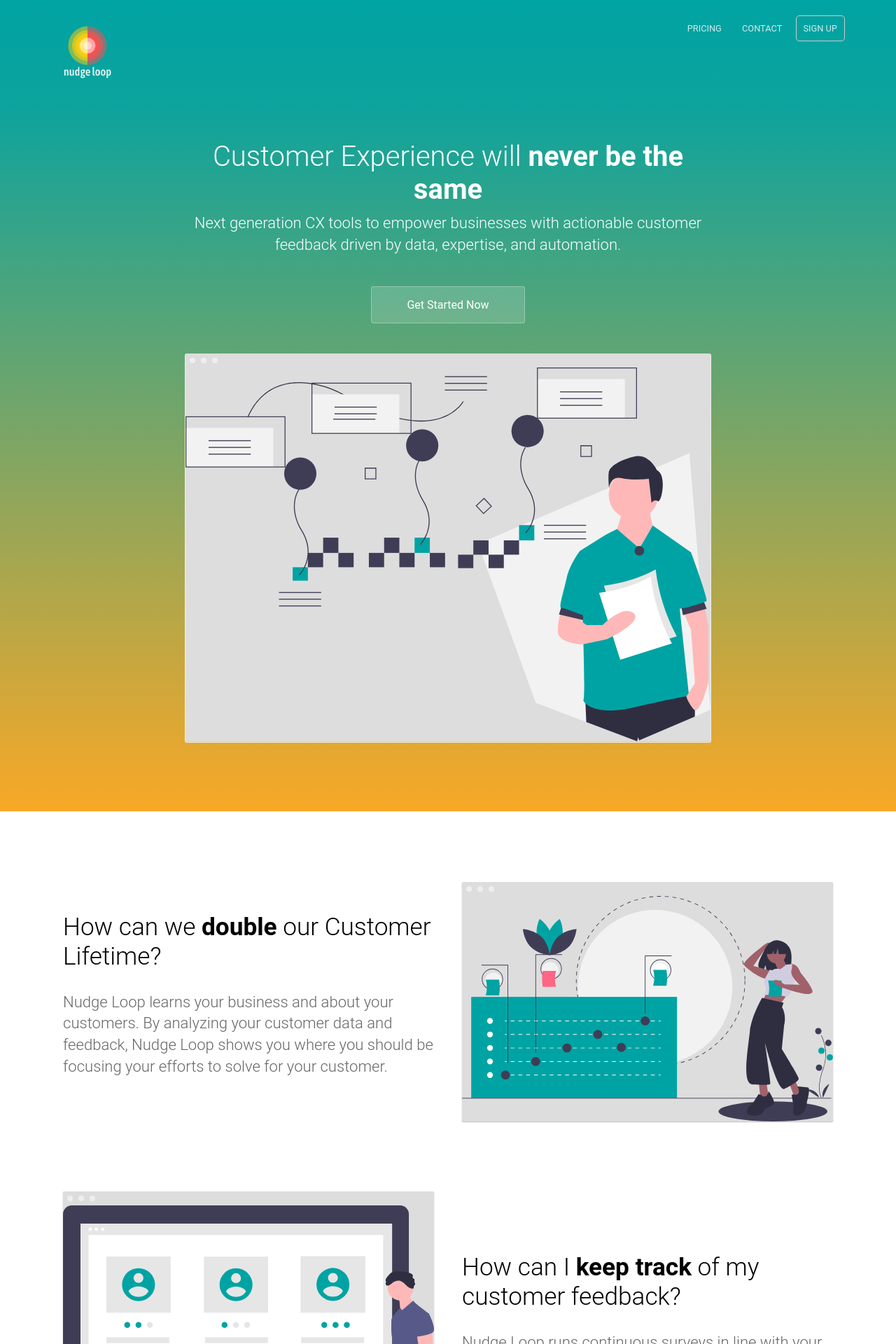
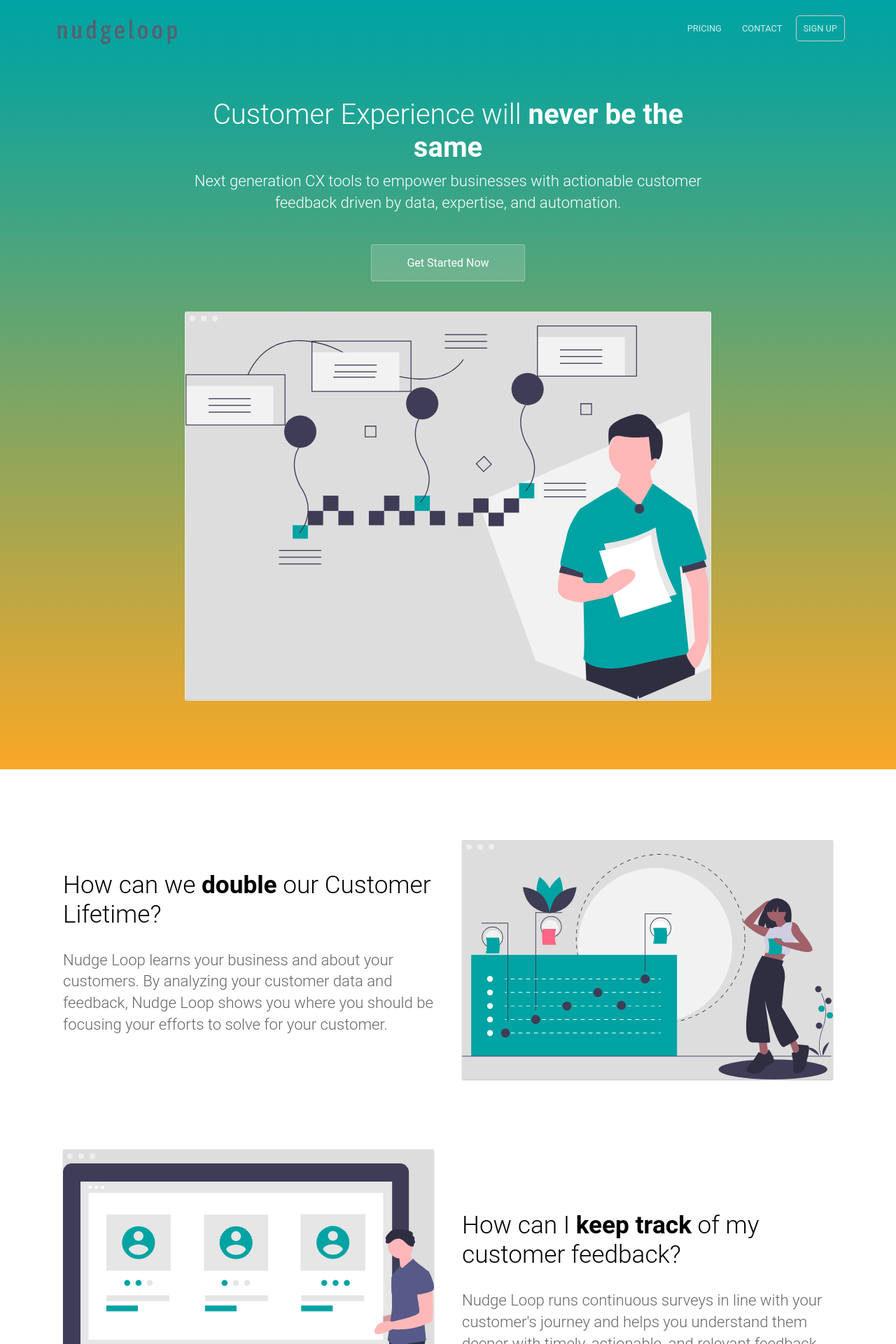
Before and after one commit to anilgeorge04/nudgeloop, a Jekyll site: the page built from index.html, in a window 1280 px wide. Shown: the top 1920 px of the page at 70% size. Built offline with Jekyll 4.4.1, drawn with Linux system fonts in a browser that asks for light colours.

Commit message:
update logo

```diff
--- a/_config.yml
+++ b/_config.yml
@@ -9,7 +9,7 @@ google_maps_javascript_api_key:
 disqus_shortname:
 
 # Values for the jekyll-seo-tag gem (https://github.com/jekyll/jekyll-seo-tag)
-logo: /siteicon.png
+logo: /images/logo.png
 description: Next generation Customer Experience tools with actionable insights
 author:
   name:
--- a/_layouts/default.html
+++ b/_layouts/default.html
@@ -9,7 +9,7 @@
 		{% feed_meta %}
 
 		<link rel="stylesheet" href="{{ site.baseurl }}/css/screen.css">
-		<link rel="icon" type="image/png" href="{{ site.baseurl }}/favicon.png">
+		<link rel="icon" type="image/png" href="{{ site.baseurl }}/images/favicon.png">
 
 		{% if jekyll.environment == 'production' and site.google_analytics_key != '' %}
 			<script>
@@ -24,7 +24,7 @@
 	<body>
 		<header>
 			<div class="container">
-				<div class="company-name"><a href="{{ site.baseurl }}/"><img src="{{ site.baseurl }}/images/logo_transparent.png" alt="Nudge Loop" width="250" height="110" /></a></div>
+				<div class="company-name"><a href="{{ site.baseurl }}/"><img src="{{ site.baseurl }}/images/logo.png" alt="Nudge Loop" width="100" height="50"/></a></div>
 				{% include navigation.html %}
 			</div>
 		</header>
```
Also changed, not shown: README.md, apple-touch-icon.png (deleted), favicon.png (deleted), images/favicon.png (added), images/logo-banner.png (deleted), images/logo-nameless.png (deleted), images/logo.png, images/logo.svg (deleted), images/logo_transparent.png (deleted), siteicon.png (deleted), touch-icon.png (deleted).
